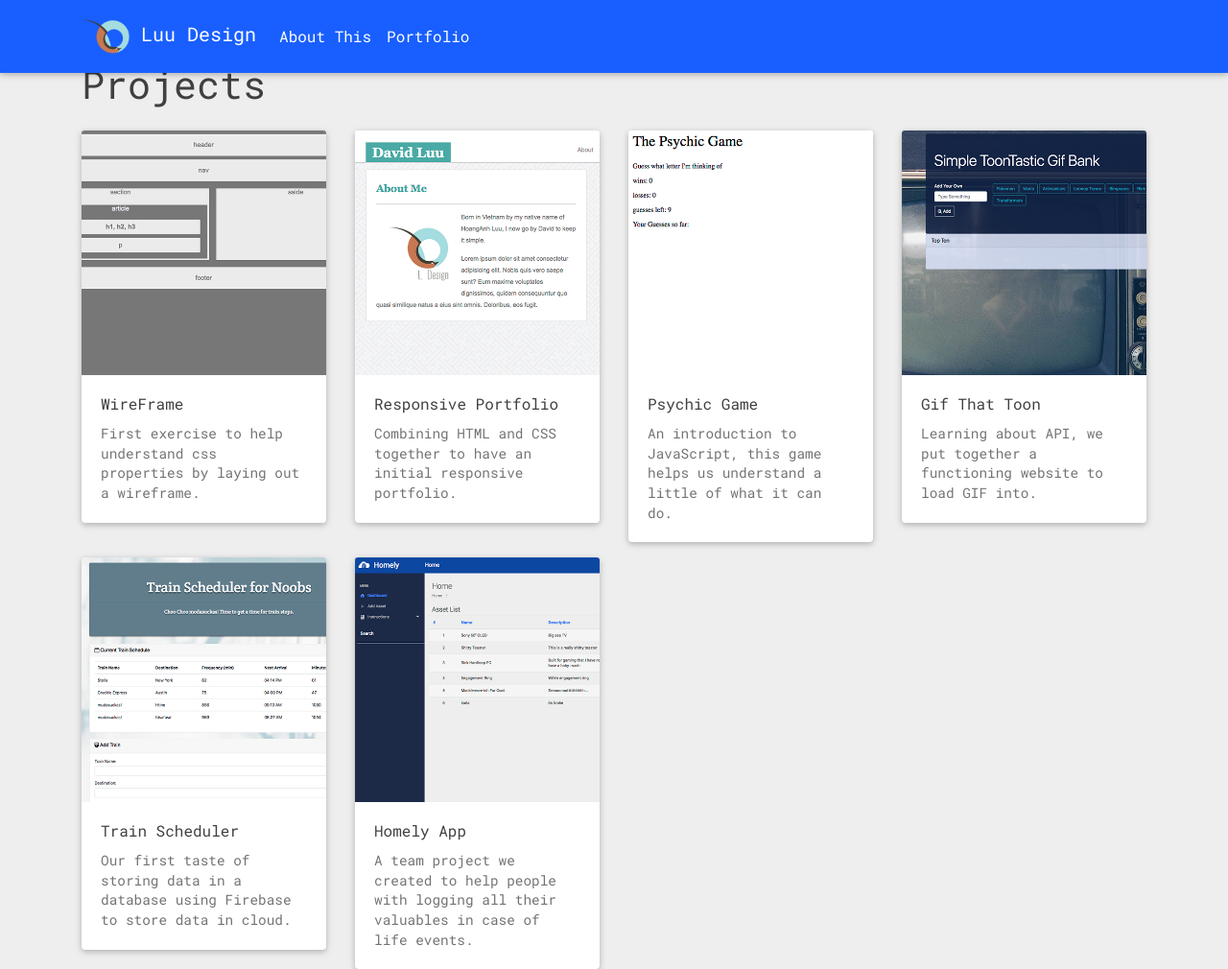
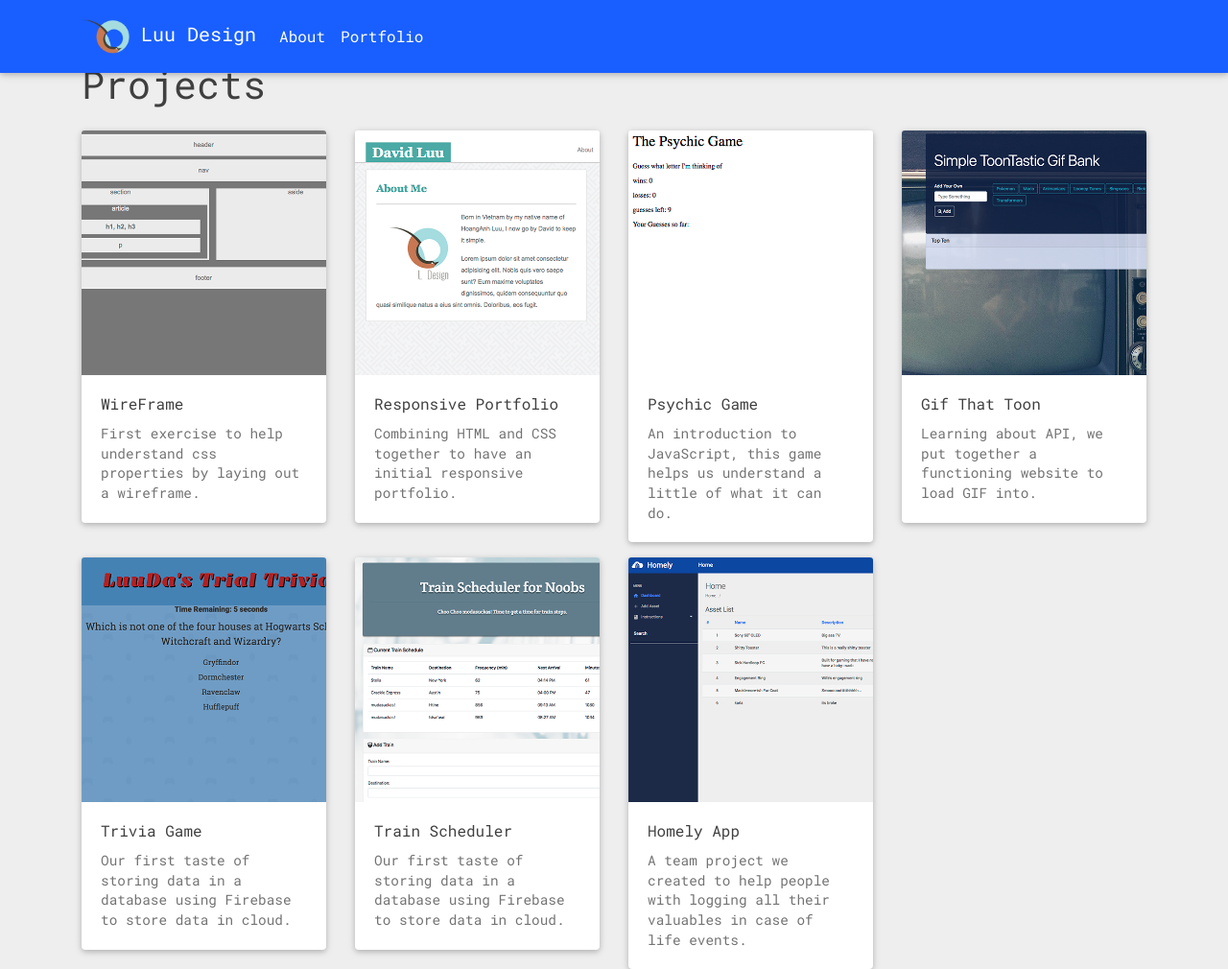
Before and after one commit to smpldvd/Bootstrap-Portfolio, a plain HTML site: page portfolio.html in a window 1280 px wide. Shown: the whole page at 96% size. Drawn offline with nearby package versions, Linux system fonts and the light colour scheme; some packages are replaced by stand-ins of ours; a web font is replaced by a local one.

Commit message:
Minor edit.

```diff
--- a/portfolio.html
+++ b/portfolio.html
@@ -25,7 +25,7 @@
             <div class="collapse navbar-collapse" id="navbarNavAltMarkup">
                 <ul class="navbar-nav navbar-right">
                     <li class="nav-item">
-                        <a class="nav-item nav-link" href="index.html">About This
+                        <a class="nav-item nav-link" href="index.html">About
                             <span class="sr-only">(current)</span>
                         </a>
                     </li>
@@ -45,7 +45,9 @@
         <div class="row mt-3">
             <div class="col-sm-6 col-md-3">
                 <div class="card">
-                    <img class="card-img-top" src="asset/img/wirefram-sc.png" alt="WireFrame Screenshot">
+                    <a href="https://smpldvd.github.io/HW-Wireframe/" target="_blank">
+                        <img class="card-img-top" src="asset/img/wirefram-sc.png" alt="WireFrame Screenshot">
+                    </a>
                     <div class="card-body">
                         <h6 class="card-title">WireFrame</h6>
                         <p class="card-text">First exercise to help understand css properties by laying out a wireframe.</p>
@@ -54,7 +56,9 @@
             </div>
             <div class="col-sm-6 col-md-3">
                 <div class="card">
-                    <img class="card-img-top" src="asset/img/responsive-sc.png" alt="Resp. Portfolio Screenshot">
+                    <a href="https://smpldvd.github.io/Responsive-Portfolio/" target="_blank">
+                        <img class="card-img-top" src="asset/img/responsive-sc.png" alt="Resp. Portfolio Screenshot">
+                    </a>
                     <div class="card-body">
                         <h6 class="card-title">Responsive Portfolio</h6>
                         <p class="card-text">Combining HTML and CSS together to have an initial responsive portfolio.</p>
@@ -63,7 +67,9 @@
             </div>
             <div class="col-sm-6 col-md-3">
                 <div class="card">
-                    <img class="card-img-top" src="asset/img/psychic-sc.png" alt="Psychic Game Screenshot">
+                    <a href="https://smpldvd.github.io/Psychic-Game/" target="_blank">
+                        <img class="card-img-top" src="asset/img/psychic-sc.png" alt="Psychic Game Screenshot">
+                    </a>
                     <div class="card-body">
                         <h6 class="card-title">Psychic Game</h6>
                         <p class="card-text">An introduction to JavaScript, this game helps us understand a little of what it can do.</p>
@@ -72,7 +78,9 @@
             </div>
             <div class="col-sm-6 col-md-3">
                 <div class="card">
-                    <img class="card-img-top" src="asset/img/gif-sc.png" alt="Gif Screenshot">
+                    <a href="https://smpldvd.github.io/GifThatToon/" target="_blank">
+                        <img class="card-img-top" src="asset/img/gif-sc.png" alt="Gif Screenshot">
+                    </a>
                     <div class="card-body">
                         <h6 class="card-title">Gif That Toon</h6>
                         <p class="card-text">Learning about API, we put together a functioning website to load GIF into.</p>
@@ -83,7 +91,20 @@
         <div class="row mt-3">
             <div class="col-sm-6 col-md-3">
                 <div class="card">
-                    <img class="card-img-top" src="asset/img/train-sc.png" alt="Train Scheduler Screenshot">
+                    <a href="https://smpldvd.github.io/TriviaGame/" target="_blank">
+                        <img class="card-img-top" src="asset/img/trivia-sc.png" alt="Trivia Screenshot">
+                    </a>
+                    <div class="card-body">
+                        <h6 class="card-title">Trivia Game</h6>
+                        <p class="card-text">Our first taste of storing data in a database using Firebase to store data in cloud.</p>
+                    </div>
+                </div>
+            </div>
+            <div class="col-sm-6 col-md-3">
+                <div class="card">
+                    <a href="https://smpldvd.github.io/TrainScheduler/" target="_blank">
+                        <img class="card-img-top" src="asset/img/train-sc.png" alt="Train Scheduler Screenshot">
+                    </a>
                     <div class="card-body">
                         <h6 class="card-title">Train Scheduler</h6>
                         <p class="card-text">Our first taste of storing data in a database using Firebase to store data in cloud.</p>
@@ -92,7 +113,7 @@
             </div>
             <div class="col-sm-6 col-md-3">
                 <div class="card">
-                    <img class="card-img-top" src="asset/img/homely-sc.png" alt="Homely Screenshot">
+                    <a href="http://homely-app.com/dashboard.html" target="_blank"><img class="card-img-top" src="asset/img/homely-sc.png" alt="Homely Screenshot"></a>
                     <div class="card-body">
                         <h6 class="card-title">Homely App</h6>
                         <p class="card-text">A team project we created to help people with logging all their valuables in case of life events.</p>
```
Also changed, not shown: index.html (+2 -2 lines).
